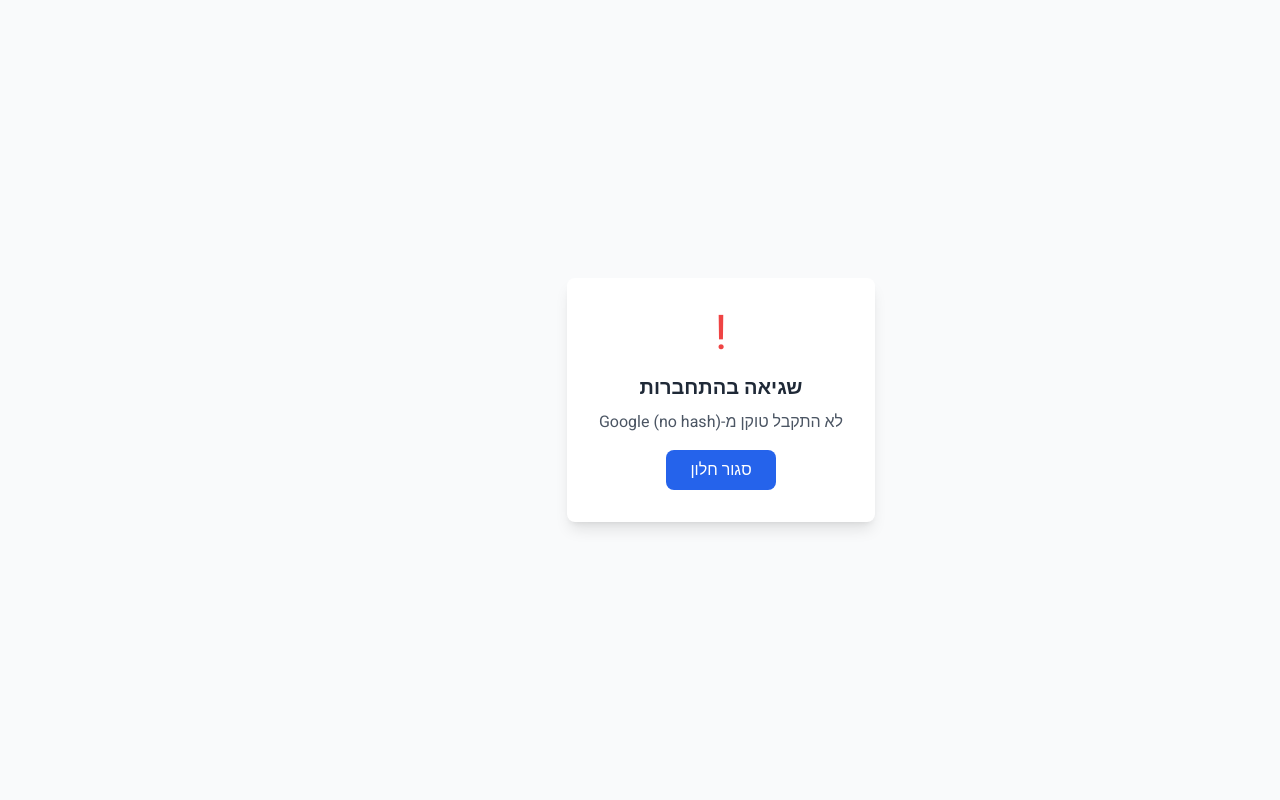
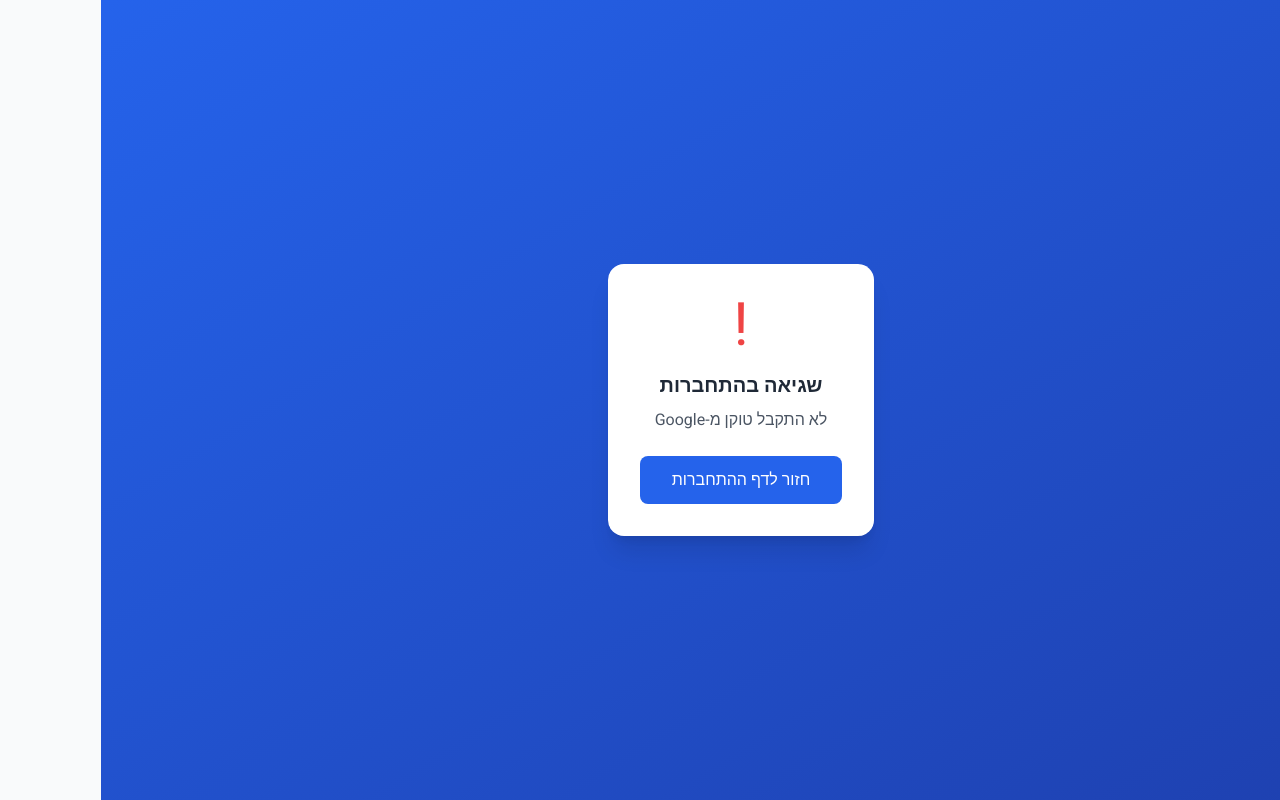
Before and after one commit to reem20050/crm-yahalom, a React (Vite) app in the folder client/: page /auth/google/callback in a window 1280 px wide. Built offline with nearby package versions, Linux system fonts and the light colour scheme.

Commit message:
"Switch-Google-OAuth-to-redirect-flow"

```diff
--- a/client/src/pages/GoogleCallback.tsx
+++ b/client/src/pages/GoogleCallback.tsx
@@ -1,11 +1,17 @@
 import { useEffect, useState } from 'react';
+import { useNavigate } from 'react-router-dom';
+import toast from 'react-hot-toast';
+import { authApi } from '../services/api';
+import { useAuthStore } from '../stores/authStore';
 
 export default function GoogleCallback() {
   const [error, setError] = useState<string | null>(null);
   const [processing, setProcessing] = useState(true);
+  const navigate = useNavigate();
+  const login = useAuthStore((state) => state.login);
 
   useEffect(() => {
-    const processCallback = () => {
+    const processCallback = async () => {
       try {
         // Get the full URL to debug
         const fullUrl = window.location.href;
@@ -16,19 +22,32 @@ export default function GoogleCallback() {
         console.log('Hash:', hash);
 
         if (!hash || hash.length < 2) {
-          setError('לא התקבל טוקן מ-Google (no hash)');
+          setError('לא התקבל טוקן מ-Google');
           setProcessing(false);
           return;
         }
 
         const params = new URLSearchParams(hash.substring(1));
         const idToken = params.get('id_token');
-        const accessToken = params.get('access_token');
         const errorParam = params.get('error');
+        const state = params.get('state');
 
         console.log('ID Token exists:', !!idToken);
-        console.log('Access Token exists:', !!accessToken);
         console.log('Error param:', errorParam);
+        console.log('State:', state);
+
+        // Verify state if we saved it
+        const savedState = localStorage.getItem('google_oauth_state');
+        if (savedState && state && savedState !== state) {
+          console.warn('State mismatch - possible CSRF attack');
+          setError('שגיאת אבטחה - נסה שוב');
+          setProcessing(false);
+          return;
+        }
+
+        // Clean up localStorage
+        localStorage.removeItem('google_oauth_state');
+        localStorage.removeItem('google_oauth_nonce');
 
         if (errorParam) {
           setError(`שגיאה מ-Google: ${errorParam}`);
@@ -37,45 +56,42 @@ export default function GoogleCallback() {
         }
 
         if (!idToken) {
-          setError('לא התקבל טוקן מ-Google (no id_token)');
+          setError('לא התקבל טוקן מ-Google');
           setProcessing(false);
           return;
         }
 
-        if (window.opener) {
-          // Send the token back to the parent window
-          console.log('Sending token to parent window...');
-          window.opener.postMessage(
-            { type: 'google-oauth-callback', credential: idToken },
-            window.location.origin
-          );
-          // Close the popup after a short delay
-          setTimeout(() => {
-            window.close();
-          }, 500);
-        } else {
-          // No opener - maybe opened in same window
-          console.log('No opener window found');
-          setError('חלון המקור לא נמצא. נסה להתחבר שוב.');
-          setProcessing(false);
-        }
-      } catch (err) {
+        // Send token to our backend for verification
+        console.log('Sending token to backend...');
+        const result = await authApi.loginWithGoogle(idToken);
+
+        // Login successful - store token and user
+        login(result.data.token, result.data.user);
+        toast.success('התחברת בהצלחה עם Google!');
+
+        // Redirect to home page
+        navigate('/', { replace: true });
+
+      } catch (err: unknown) {
         console.error('Error processing callback:', err);
-        setError('שגיאה בעיבוד התשובה מ-Google');
+        const error = err as { response?: { data?: { error?: string; message?: string } } };
+        const errorMessage = error.response?.data?.message || error.response?.data?.error || 'שגיאה בהתחברות עם Google';
+        setError(errorMessage);
         setProcessing(false);
       }
     };
 
     // Small delay to ensure hash is available
     setTimeout(processCallback, 100);
-  }, []);
+  }, [login, navigate]);
 
   if (processing) {
     return (
-      <div className="min-h-screen flex items-center justify-center bg-gray-50">
-        <div className="text-center">
-          <div className="animate-spin rounded-full h-10 w-10 border-b-2 border-blue-600 mx-auto mb-4"></div>
-          <p className="text-gray-600">מעבד התחברות עם Google...</p>
+      <div className="min-h-screen flex items-center justify-center bg-gradient-to-br from-blue-600 to-blue-800">
+        <div className="text-center bg-white p-8 rounded-2xl shadow-xl">
+          <div className="animate-spin rounded-full h-12 w-12 border-b-2 border-blue-600 mx-auto mb-4"></div>
+          <p className="text-gray-700 text-lg">מתחבר עם Google...</p>
+          <p className="text-gray-500 text-sm mt-2">אנא המתן</p>
         </div>
       </div>
     );
@@ -83,16 +99,16 @@ export default function GoogleCallback() {
 
   if (error) {
     return (
-      <div className="min-h-screen flex items-center justify-center bg-gray-50" dir="rtl">
-        <div className="text-center bg-white p-8 rounded-lg shadow-lg max-w-md">
-          <div className="text-red-500 text-5xl mb-4">!</div>
+      <div className="min-h-screen flex items-center justify-center bg-gradient-to-br from-blue-600 to-blue-800" dir="rtl">
+        <div className="text-center bg-white p-8 rounded-2xl shadow-xl max-w-md">
+          <div className="text-red-500 text-6xl mb-4">!</div>
           <h2 className="text-xl font-bold text-gray-800 mb-2">שגיאה בהתחברות</h2>
-          <p className="text-gray-600 mb-4">{error}</p>
+          <p className="text-gray-600 mb-6">{error}</p>
           <button
-            onClick={() => window.close()}
-            className="bg-blue-600 text-white px-6 py-2 rounded-lg hover:bg-blue-700 transition-colors"
+            onClick={() => navigate('/login', { replace: true })}
+            className="bg-blue-600 text-white px-8 py-3 rounded-lg hover:bg-blue-700 transition-colors font-medium"
           >
-            סגור חלון
+            חזור לדף ההתחברות
           </button>
         </div>
       </div>
--- a/client/src/pages/Login.tsx
+++ b/client/src/pages/Login.tsx
@@ -36,14 +36,6 @@ declare global {
           ) => void;
           prompt: () => void;
         };
-        oauth2: {
-          initCodeClient: (config: {
-            client_id: string;
-            scope: string;
-            ux_mode: 'popup' | 'redirect';
-            callback: (response: { code: string }) => void;
-          }) => { requestCode: () => void };
-        };
       };
     };
   }
@@ -60,7 +52,6 @@ export default function Login() {
   const [showPassword, setShowPassword] = useState(false);
   const [isLoading, setIsLoading] = useState(false);
   const [isGoogleLoading, setIsGoogleLoading] = useState(false);
-  const [gsiLoaded, setGsiLoaded] = useState(false);
   const [gsiError, setGsiError] = useState(false);
   const navigate = useNavigate();
   const login = useAuthStore((state) => state.login);
@@ -95,7 +86,6 @@ export default function Login() {
   useEffect(() => {
     const initializeGoogleSignIn = () => {
       if (window.google?.accounts?.id) {
-        setGsiLoaded(true);
         window.google.accounts.id.initialize({
           client_id: GOOGLE_CLIENT_ID,
           callback: handleGoogleResponse,
@@ -143,75 +133,32 @@ export default function Login() {
     }
   }, [handleGoogleResponse]);
 
-  // Custom Google OAuth popup handler (fallback when GSI fails)
+  // Custom Google OAuth using redirect (fallback when GSI fails)
   const handleCustomGoogleLogin = () => {
     setIsGoogleLoading(true);
 
-    // Build OAuth URL
+    // Save state to localStorage to verify after redirect
+    const state = Math.random().toString(36).substring(2);
+    const nonce = Math.random().toString(36).substring(2);
+    localStorage.setItem('google_oauth_state', state);
+    localStorage.setItem('google_oauth_nonce', nonce);
+
+    // Build OAuth URL - using redirect mode (not popup)
     const redirectUri = `${window.location.origin}/auth/google/callback`;
     const scope = 'openid email profile';
     const responseType = 'id_token';
-    const nonce = Math.random().toString(36).substring(2);
 
     const authUrl = new URL('https://accounts.google.com/o/oauth2/v2/auth');
     authUrl.searchParams.set('client_id', GOOGLE_CLIENT_ID);
     authUrl.searchParams.set('redirect_uri', redirectUri);
     authUrl.searchParams.set('response_type', responseType);
     authUrl.searchParams.set('scope', scope);
+    authUrl.searchParams.set('state', state);
     authUrl.searchParams.set('nonce', nonce);
     authUrl.searchParams.set('prompt', 'select_account');
 
-    // Open popup
-    const width = 500;
-    const height = 600;
-    const left = window.screenX + (window.outerWidth - width) / 2;
-    const top = window.screenY + (window.outerHeight - height) / 2;
-
-    const popup = window.open(
-      authUrl.toString(),
-      'google-oauth',
-      `width=${width},height=${height},left=${left},top=${top},popup=yes`
-    );
-
-    // Listen for popup close or message
-    const checkPopup = setInterval(() => {
-      if (!popup || popup.closed) {
-        clearInterval(checkPopup);
-        setIsGoogleLoading(false);
-      }
-    }, 500);
-
-    // Listen for message from popup
-    const handleMessage = async (event: MessageEvent) => {
-      if (event.origin !== window.location.origin) return;
-
-      if (event.data?.type === 'google-oauth-callback' && event.data?.credential) {
-        clearInterval(checkPopup);
-        window.removeEventListener('message', handleMessage);
-
-        try {
-          const result = await authApi.loginWithGoogle(event.data.credential);
-          login(result.data.token, result.data.user);
-          toast.success('התחברת בהצלחה עם Google!');
-          navigate('/');
-        } catch (error: unknown) {
-          const err = error as { response?: { data?: { error?: string; message?: string } } };
-          const errorMessage = err.response?.data?.message || err.response?.data?.error || 'שגיאה בהתחברות עם Google';
-          toast.error(errorMessage);
-        } finally {
-          setIsGoogleLoading(false);
-        }
-      }
-    };
-
-    window.addEventListener('message', handleMessage);
-
-    // Cleanup after 2 minutes
-    setTimeout(() => {
-      clearInterval(checkPopup);
-      window.removeEventListener('message', handleMessage);
-      setIsGoogleLoading(false);
-    }, 120000);
+    // Redirect to Google (not popup)
+    window.location.href = authUrl.toString();
   };
 
   const onSubmit = async (data: LoginForm) => {
```
